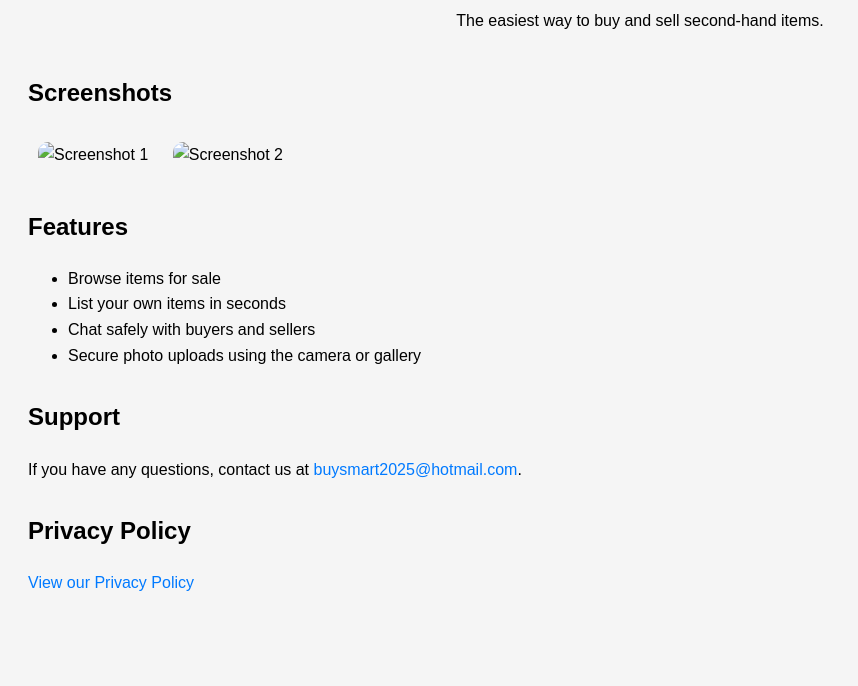
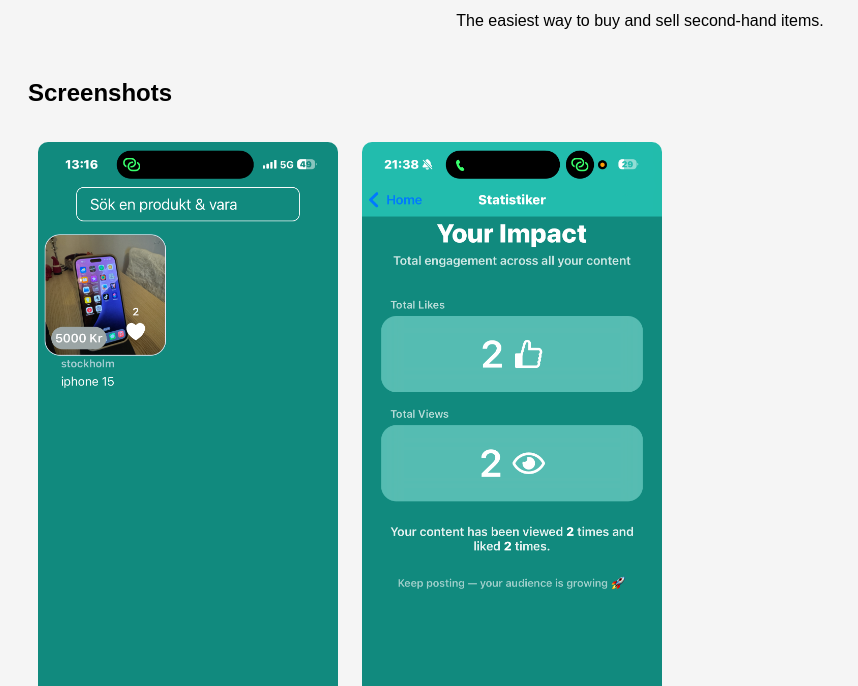
Before and after one commit to gjoshi99/Resell, a plain HTML site: page index.html in a window 1280 px wide. Shown: the part 114-800 px from the top of the page, without its empty margins (0-858 px from the left). Drawn offline with Linux system fonts and the light colour scheme.

Commit message:
Update index.html

```diff
--- a/index.html
+++ b/index.html
@@ -21,8 +21,8 @@
 
   <div class="section">
     <h2>Screenshots</h2>
-    <img src="screenshot1.png" alt="Screenshot 1">
-    <img src="screenshot2.png" alt="Screenshot 2">
+    <img src="./IMG_6056.PNG" alt="Screenshot 1">
+    <img src="./IMG_6054.PNG" alt="Screenshot 2">
   </div>
 
   <div class="section">
```
